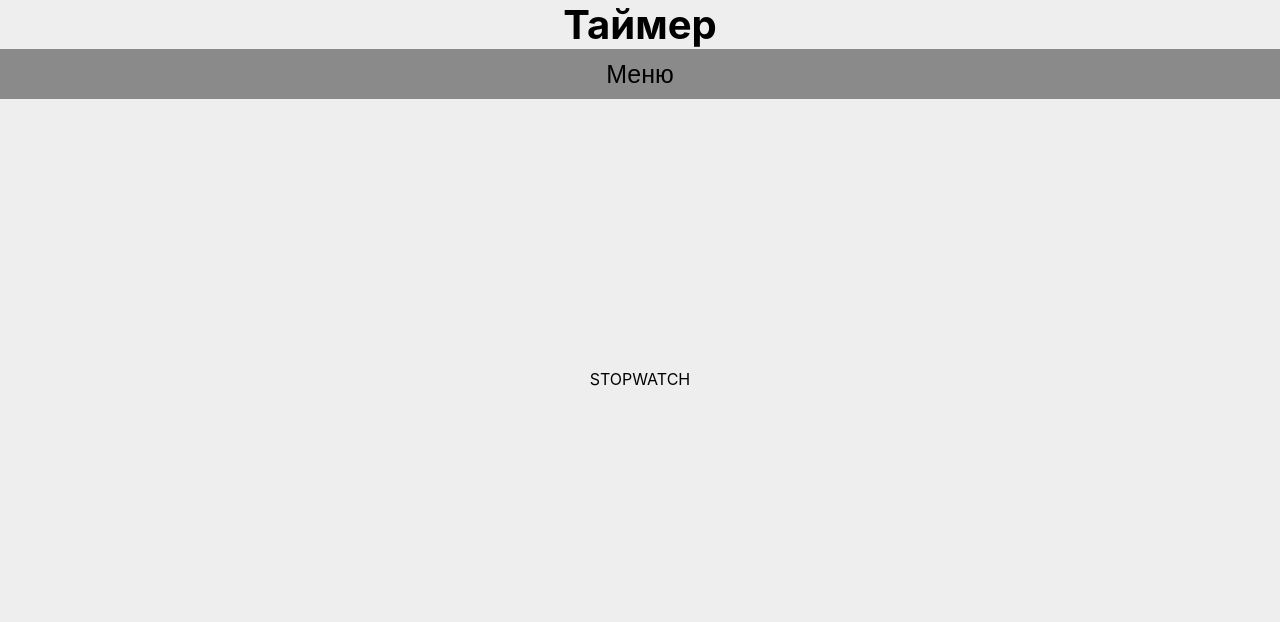
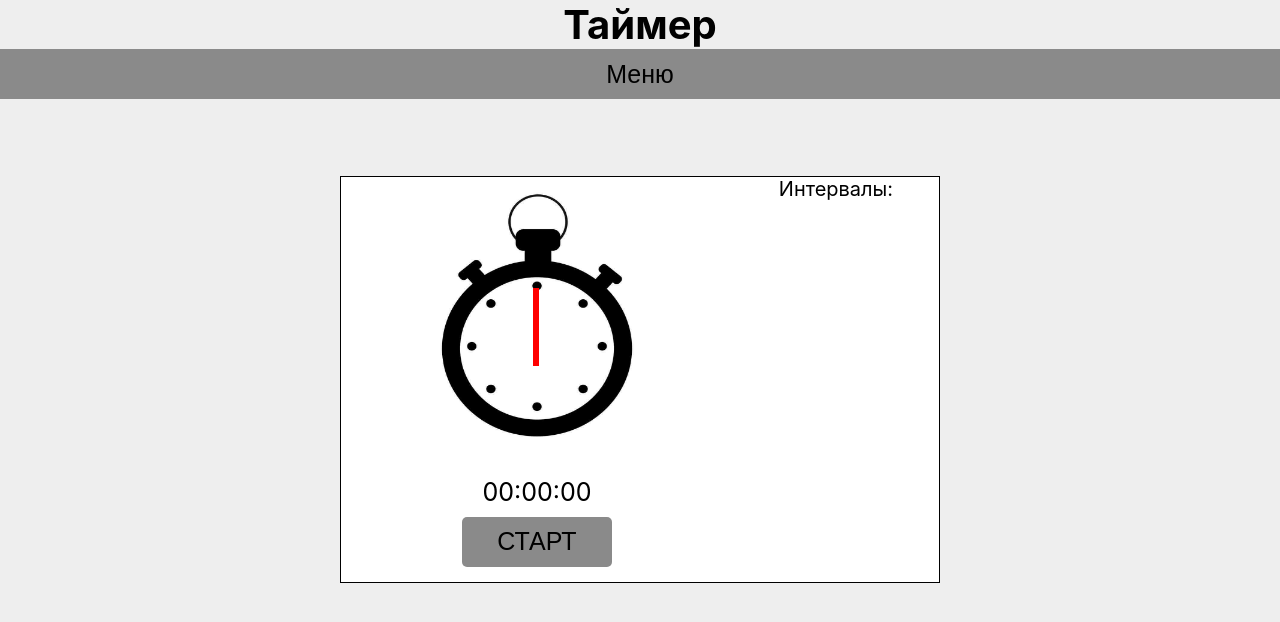
Before and after one commit to ZRNRD/React-Time-Control, a React (Create React App) app: page /stopwatch in a window 1280 px wide. Shown: the top 622 px of the page. Built offline with nearby package versions, Linux system fonts and the light colour scheme.

Commit message:
Добавлена компонента Секундомер без функционала

```diff
--- a/src/components/Stopwatch/Stopwatch.module.scss
+++ b/src/components/Stopwatch/Stopwatch.module.scss
@@ -0,0 +1,78 @@
+.stopwatch{
+    display: flex;
+    justify-content: space-around;
+    border: 1px solid black;
+    background-color: white;
+    padding-bottom: 15px;
+    width: 600px;
+
+    &__body{
+        position: relative;
+        width: 300px;
+        height: 300px;
+        margin: 0 auto;
+        //background: url("./img/Stopwatch.jpg") no-repeat;
+        background-size: cover;
+
+        & img{
+            width: 100%;
+            height: 100%;
+            background-size: cover;
+        }
+    }
+    &__arrow{
+        position: absolute;
+        left: 24.5%;
+        top: 37%;
+        width: 50%;
+        height: 50%;
+        &::before{
+            content: "";
+            position: absolute;
+            left: 48.5%;
+            height: 48%;
+            border: 3px solid red;
+        }
+    }
+    &__time{
+        text-align: center;
+        font-size: 25px;
+        margin-bottom: 10px;
+    }
+    &__buttons{
+        display: flex;
+        justify-content: center;
+        & input{
+            border: none;
+            height: 40px;
+            width: 150px;
+            margin: 0 10px;
+            border-radius: 5px;
+            background: rgb(138, 138, 138);
+        }
+    }
+    &__intervals-header{
+        text-align: center;
+        font-size: 20px;
+    }
+    &__intervals-list{
+        width: 100%;
+        height: 70px;
+        overflow-y: scroll;
+        margin: 15px auto 0;
+        & li{
+            font-size: 20px;
+            text-align: center;
+        }
+    }
+}
+
+.spin-arrow{
+    animation: spin 12s linear infinite;
+}
+
+@keyframes spin{
+    100%{
+        transform: rotate(360deg);
+    }
+}
--- a/src/components/Stopwatch/Stopwatch.tsx
+++ b/src/components/Stopwatch/Stopwatch.tsx
@@ -1,11 +1,37 @@
 import * as React from 'react';
 
 import style from './Stopwatch.module.scss';
+import stopwatchImage from '../../assets/images/stopwatch/Stopwatch.jpg';
 
 export const Stopwatch = () => {
+    const [isStopwatchStarted, isStopwatchStartedSet] = React.useState(false);
+
     return (
     <div className={style["stopwatch"]}>
-        STOPWATCH
+        <div className={style["stopwatch-main"]}>
+            <div className={style["stopwatch__body"]}>
+                <img src={stopwatchImage} alt="stopwatchImage" />
+                <div className={style["stopwatch__arrow"]}></div>
+            </div>
+            <p className={style["stopwatch__time"]}>00:00:00</p>
+
+            {isStopwatchStarted
+            ?<div className={style["stopwatch__buttons"]}>
+                <input type="button" className={style["stopwatch-cancel hide"]} value="СТОП" onClick={()=>isStopwatchStartedSet(false)}></input>
+                <input type="button" className={style["stopwatch-interval hide"]} value="ИНТЕРВАЛ"></input>
+            </div>
+            :<div className={style["stopwatch__buttons"]}>
+                <input type="button" className={style["stopwatch-start"]} value="СТАРТ" onClick={()=>isStopwatchStartedSet(true)}></input>
+            </div>
+            }
+
+
+        </div>
+
+        <div>
+            <p className={style["stopwatch__intervals-header"]}>Интервалы:</p>
+            <ol className={style["stopwatch__intervals-list"]} reversed></ol>
+        </div>
     </div>
     );
 }
```
Also changed, not shown: src/assets/images/stopwatch/Stopwatch.jpg (added).
